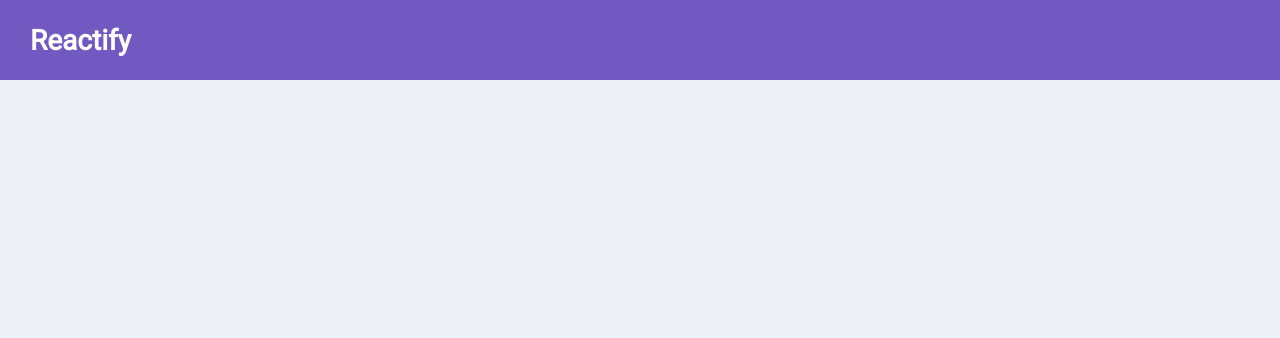
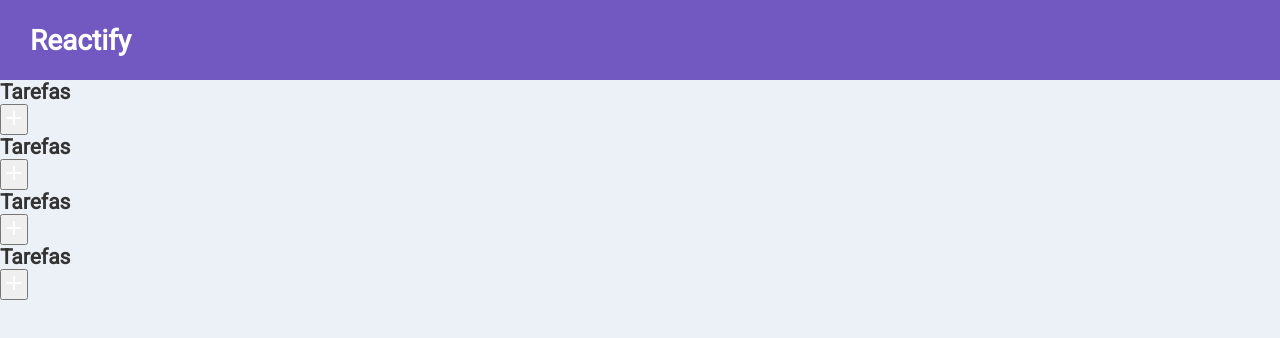
Before and after one commit to thiagopaiva99/reactify, a React (Create React App) app: page / in a window 1280 px wide. Shown: the top 338 px of the page. Built offline with nearby package versions, Linux system fonts and the light colour scheme.

Commit message:
Starting the styles for the list component

```diff
--- a/src/App.js
+++ b/src/App.js
@@ -2,6 +2,7 @@
 
 import GlobalStyles from './styles/global'
 import Header from './components/Header';
+import Board from './components/Board';
 
 function App() {
   return (
@@ -9,6 +10,8 @@
       <GlobalStyles />
 
       <Header />
+
+      <Board />
     </main>
   );
 }
--- a/src/components/Board/index.js
+++ b/src/components/Board/index.js
@@ -1,9 +1,16 @@
 import React from 'react';
+
+import List from '../List'
 
 import { Container } from './styles';
 
 export default function Board() {
   return (
-    <Container />
+    <Container>
+      <List />
+      <List />
+      <List />
+      <List />
+    </Container>
   );
 }
--- a/src/components/List/index.js
+++ b/src/components/List/index.js
@@ -1,9 +1,18 @@
 import React from 'react';
+
+import { MdAdd } from 'react-icons/md'
 
 import { Container } from './styles';
 
 export default function List() {
   return (
-    <Container />
+    <Container>
+      <header>
+        <h2>Tarefas</h2>
+        <button type="button">
+          <MdAdd size={24} color="#fff" />
+        </button>
+      </header>
+    </Container>
   );
 }
```
Also changed, not shown: 1 other file (tests, documents, lock files or other folders).
